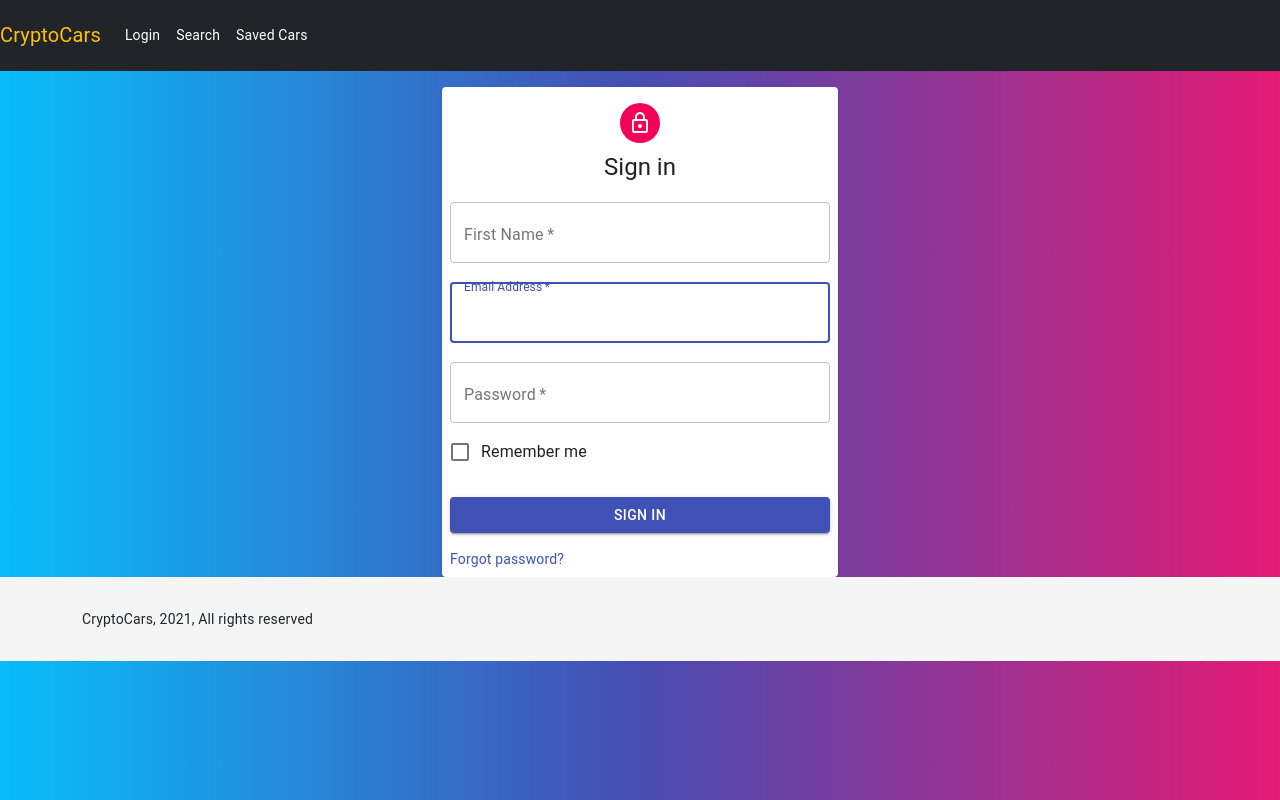
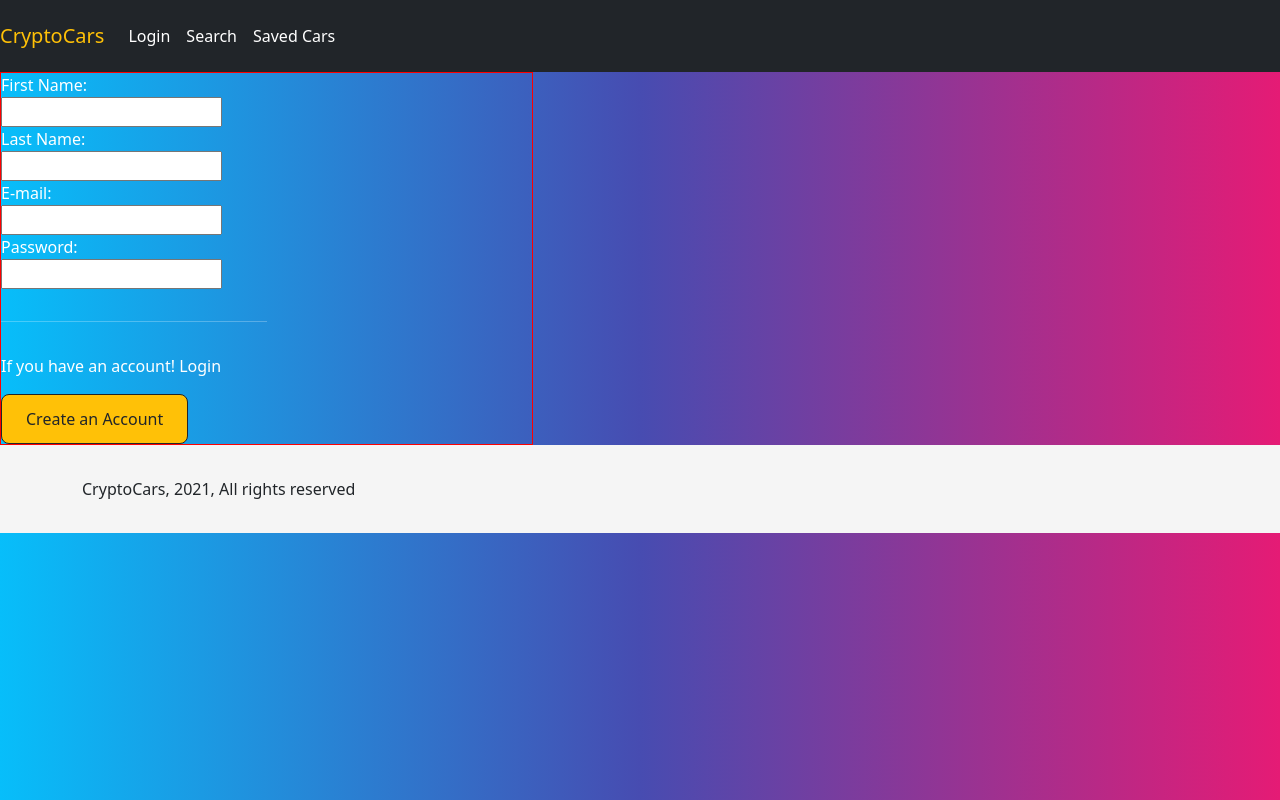
Before and after one commit to TolgaS92/CryptoCars, a React (Create React App) app in the folder client/: page / in a window 1280 px wide. Built offline with nearby package versions, Linux system fonts and the light colour scheme.

Commit message:
Signup page rendered

```diff
--- a/client/src/App.js
+++ b/client/src/App.js
@@ -3,6 +3,7 @@
 import Navbar from './components/Navbar';
 import Wrapper from './components/Wrapper';
 import Footer from './components/Footer';
+import Signup from './components/Signup';
 import Search from './pages/Search';
 import Saved from './pages/Saved';
 import Main from './pages/Main';
@@ -18,8 +19,8 @@
 const UnauthenticatedRoutes = () => (
   <>
     <Switch>
-      <Route path="/">
-        <Login />
+      <Route exact path="/">
+        <Signup />
       </Route>
       <Route path="/login">
         <Login />
--- a/client/src/components/Signup/index.js
+++ b/client/src/components/Signup/index.js
@@ -11,7 +11,7 @@
                 <label className="col-sm-12">E-mail: </label>
                 <input  className="col-sm-5" />
                 <label className="col-sm-12">Password: </label>
-                <input className="col-sm-5  " />
+                <input type="password" className="col-sm-5  " />
                 <hr className="col-sm-6" />
                 <p>If you have an account! <span>Login</span></p>
                 <button className="btn btn-warning btn-outline-dark">Create an Account</button>
```
